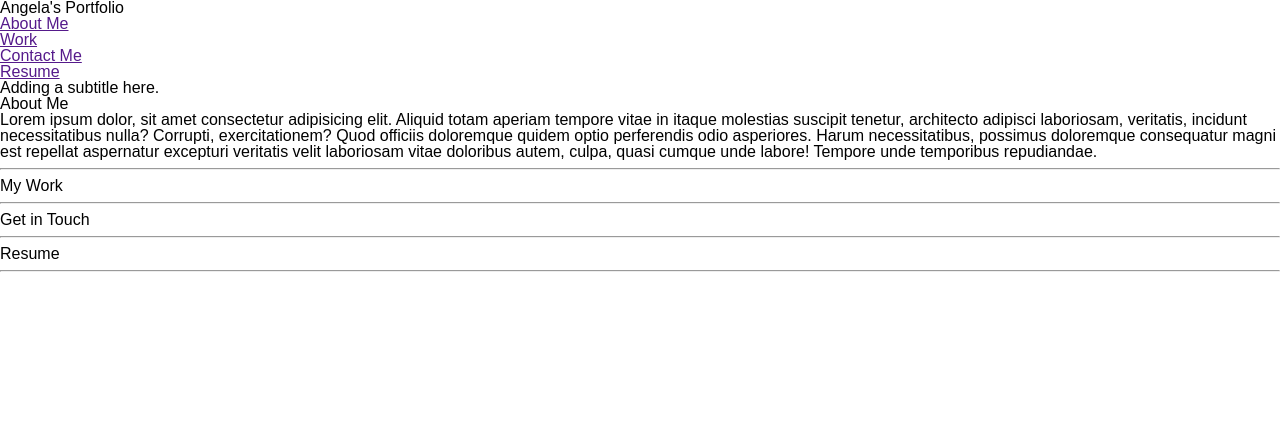
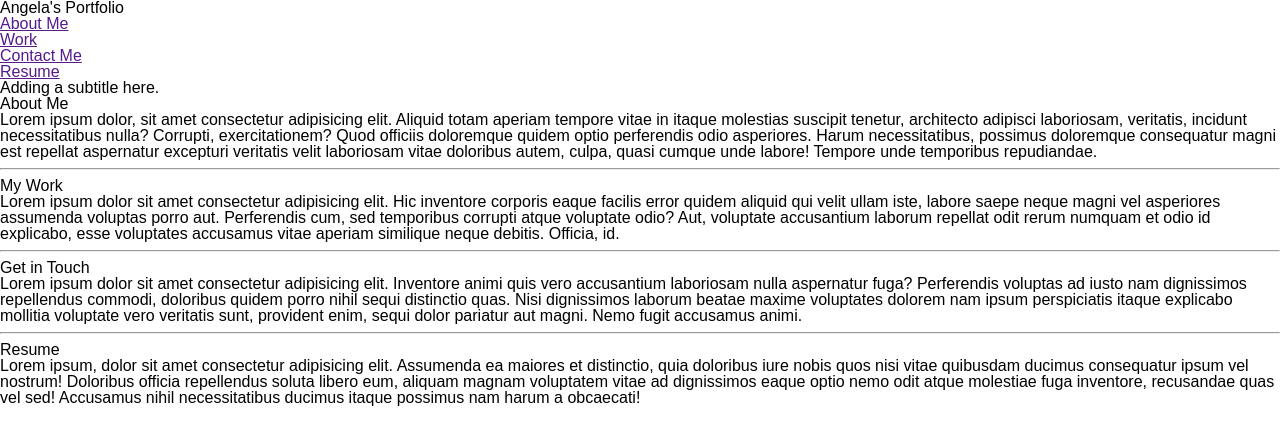
Before and after one commit to anakela/professional-portfolio, a plain HTML site: page index.html in a window 1280 px wide. Drawn offline with Linux system fonts and the light colour scheme.

```diff
--- a/index.html
+++ b/index.html
@@ -41,26 +41,40 @@
 
     <!-- Main body of the site goes here. -->
     <main class="main">
-        <section id="about">About Me</section>
-            <div>
-                <p>
-                    Lorem ipsum dolor, sit amet consectetur adipisicing elit. Aliquid totam aperiam tempore vitae in itaque molestias suscipit tenetur, architecto adipisci laboriosam, veritatis, incidunt necessitatibus nulla? Corrupti, exercitationem? Quod officiis doloremque quidem optio perferendis odio asperiores. Harum necessitatibus, possimus doloremque consequatur magni est repellat aspernatur excepturi veritatis velit laboriosam vitae doloribus autem, culpa, quasi cumque unde labore! Tempore unde temporibus repudiandae.
-                </p>
-            </div>
+
+        <section id="about">
+            <h2>About Me</h2>
+            <p>
+                Lorem ipsum dolor, sit amet consectetur adipisicing elit. Aliquid totam aperiam tempore vitae in itaque molestias suscipit tenetur, architecto adipisci laboriosam, veritatis, incidunt necessitatibus nulla? Corrupti, exercitationem? Quod officiis doloremque quidem optio perferendis odio asperiores. Harum necessitatibus, possimus doloremque consequatur magni est repellat aspernatur excepturi veritatis velit laboriosam vitae doloribus autem, culpa, quasi cumque unde labore! Tempore unde temporibus repudiandae.
+            </p>
+        </section>
 
         <hr />
 
-        <section id="work">My Work</section>
+        <section id="work">
+            <h2>My Work</h2>
+            <p>
+                Lorem ipsum dolor sit amet consectetur adipisicing elit. Hic inventore corporis eaque facilis error quidem aliquid qui velit ullam iste, labore saepe neque magni vel asperiores assumenda voluptas porro aut. Perferendis cum, sed temporibus corrupti atque voluptate odio? Aut, voluptate accusantium laborum repellat odit rerum numquam et odio id explicabo, esse voluptates accusamus vitae aperiam similique neque debitis. Officia, id.
+            </p>
+        </section>
 
         <hr />
 
-        <section id="contact">Get in Touch</section>
+        <section id="contact">
+            <h2>Get in Touch</h2>
+            <p>
+                Lorem ipsum dolor sit amet consectetur adipisicing elit. Inventore animi quis vero accusantium laboriosam nulla aspernatur fuga? Perferendis voluptas ad iusto nam dignissimos repellendus commodi, doloribus quidem porro nihil sequi distinctio quas. Nisi dignissimos laborum beatae maxime voluptates dolorem nam ipsum perspiciatis itaque explicabo mollitia voluptate vero veritatis sunt, provident enim, sequi dolor pariatur aut magni. Nemo fugit accusamus animi.
+            </p>
+        </section>
 
         <hr />
 
-        <section id="resume">Resume</section>
-
-        <hr />
+        <section id="resume">
+            <h2>Resume</h2>
+            <p>
+                Lorem ipsum, dolor sit amet consectetur adipisicing elit. Assumenda ea maiores et distinctio, quia doloribus iure nobis quos nisi vitae quibusdam ducimus consequatur ipsum vel nostrum! Doloribus officia repellendus soluta libero eum, aliquam magnam voluptatem vitae ad dignissimos eaque optio nemo odit atque molestiae fuga inventore, recusandae quas vel sed! Accusamus nihil necessitatibus ducimus itaque possimus nam harum a obcaecati!
+            </p>
+        </section>
 
     </main>
 
@@ -68,5 +82,10 @@
     <aside>
 
     </aside>
+
+    <!-- Add the footer here. -->
+    <footer>
+
+    </footer>
 </body>
 </html>
```
